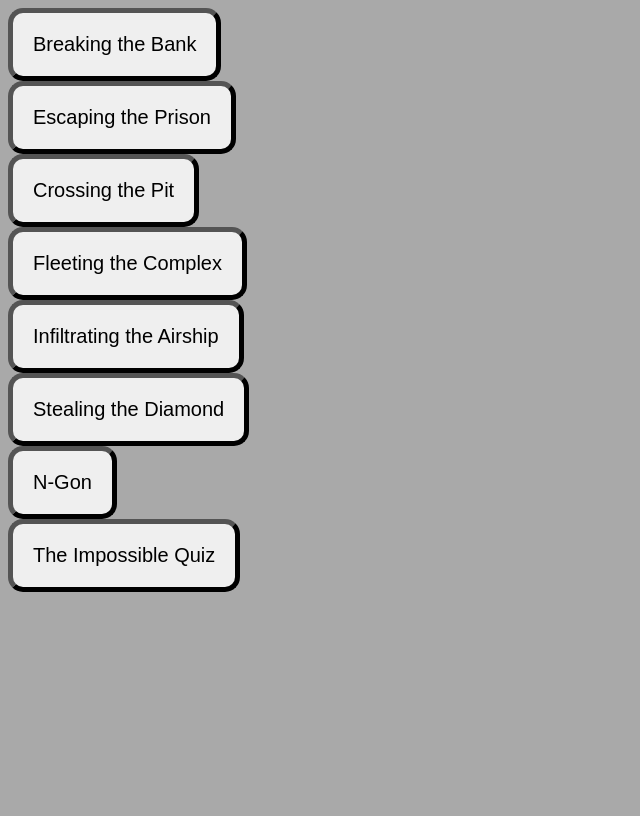
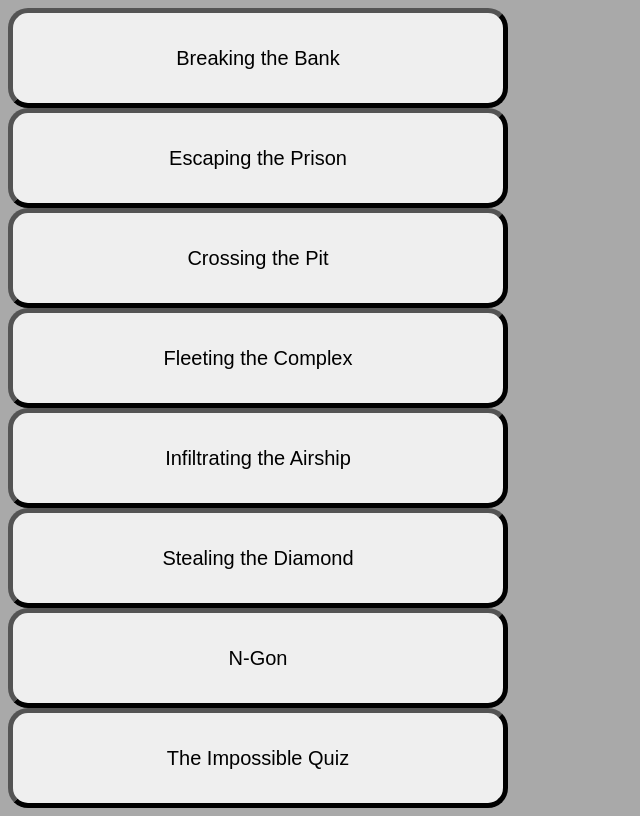
Before and after one commit to qwertyuiop8811/HTML-Learning, a plain HTML site: page index.html in a window 1280 px wide. Shown: the whole page, without its empty margins (0-640 px from the left). Drawn offline with Linux system fonts and the light colour scheme.

Commit message:
Update style.css

```diff
--- a/style.css
+++ b/style.css
@@ -5,8 +5,11 @@ body {
 .gameButton {
     font-size: 20px;
     padding: 20px;
-    border-radius: 15px;
+    border-radius: 20px;
     border: 5px outset black;
+    text-align: center;
+    height: 100px;
+    width: 500px;
 }
 
 .gameButton:hover {
```
